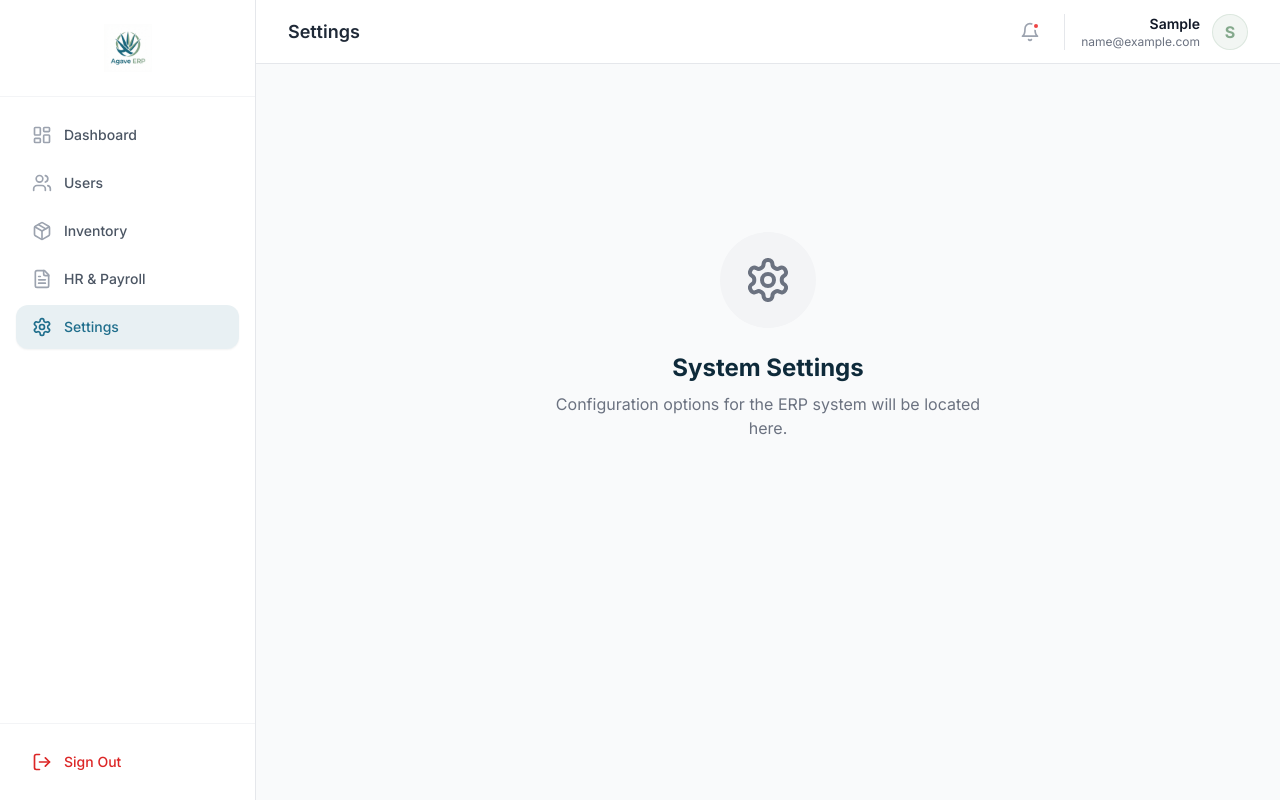
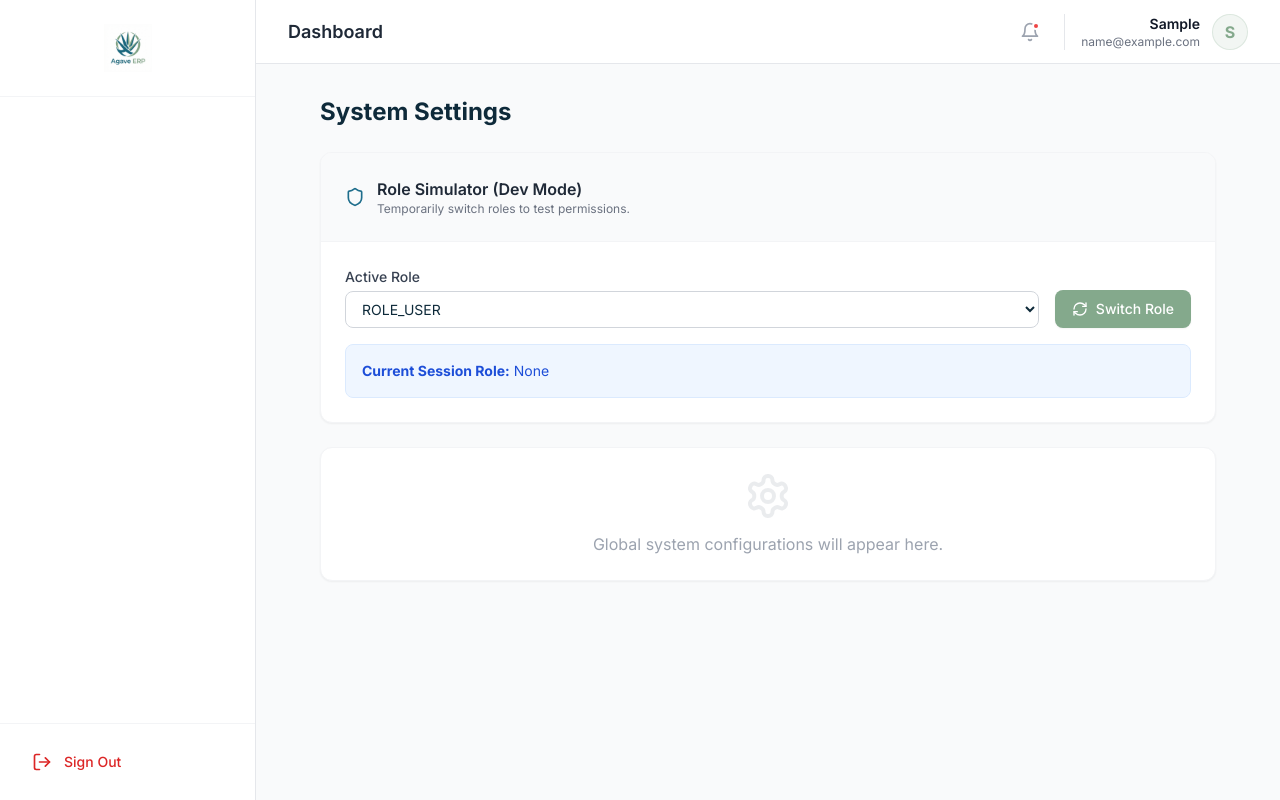
Before and after one commit to PabloSalazar333/agave-erp, a React (Vite) app in the folder frontend/: page /settings in a window 1280 px wide. Built offline with nearby package versions, Linux system fonts and the light colour scheme; sample sign-in values are in the browser's storage.

Commit message:
feat: Implement core application layout with role-based navigation, user authentication, and a settings page.

```diff
--- a/frontend/src/components/Layout.jsx
+++ b/frontend/src/components/Layout.jsx
@@ -7,14 +7,49 @@ const Layout = () => {
     const location = useLocation();
     const [isMobileMenuOpen, setIsMobileMenuOpen] = useState(false);
     const user = JSON.parse(localStorage.getItem('user') || '{}');
+    // Helper to check if user has ANY of the required roles
+    const hasRole = (allowedRoles) => {
+        if (!user.roles || user.roles.length === 0) return false;
+        // Super Admin has access to everything
+        if (user.roles.some(r => r.name === 'ROLE_SUPER_ADMIN')) return true;
+        return user.roles.some(r => allowedRoles.includes(r.name));
+    };
 
-    const navigation = [
-        { name: 'Dashboard', href: '/', icon: LayoutDashboard },
-        { name: 'Users', href: '/users', icon: Users },
-        { name: 'Inventory', href: '/inventory', icon: Package },
-        { name: 'HR & Payroll', href: '/hr', icon: FileText },
-        { name: 'Settings', href: '/settings', icon: Settings },
+    const allNavigation = [
+        {
+            name: 'Dashboard',
+            href: '/',
+            icon: LayoutDashboard,
+            allowed: ['ROLE_USER', 'ROLE_ADMIN', 'ROLE_FINANCE', 'ROLE_HR', 'ROLE_LOGISTICS', 'ROLE_SALES', 'ROLE_PURCHASING']
+        },
+        {
+            name: 'Users',
+            href: '/users',
+            icon: Users,
+            allowed: ['ROLE_ADMIN', 'ROLE_HR']
+        },
+        {
+            name: 'Inventory',
+            href: '/inventory',
+            icon: Package,
+            allowed: ['ROLE_LOGISTICS', 'ROLE_PURCHASING', 'ROLE_SALES', 'ROLE_FINANCE']
+        },
+        {
+            name: 'HR & Payroll',
+            href: '/hr',
+            icon: FileText,
+            allowed: ['ROLE_HR', 'ROLE_FINANCE', 'ROLE_ADMIN']
+        },
+        {
+            name: 'Settings',
+            href: '/settings',
+            icon: Settings,
+            allowed: ['ROLE_ADMIN']
+        },
     ];
+
+    // Filter navigation based on user roles
+    const navigation = allNavigation.filter(item => hasRole(item.allowed));
 
     const handleLogout = () => {
         localStorage.removeItem('token');
@@ -39,8 +74,8 @@ const Layout = () => {
                                 key={item.name}
                                 to={item.href}
                                 className={`flex items-center px-4 py-3 text-sm font-medium rounded-xl transition-all duration-200 ${isActive
-                                        ? 'bg-primary/10 text-primary shadow-sm'
-                                        : 'text-gray-600 hover:bg-gray-50 hover:text-dark'
+                                    ? 'bg-primary/10 text-primary shadow-sm'
+                                    : 'text-gray-600 hover:bg-gray-50 hover:text-dark'
                                     }`}
                             >
                                 <Icon className={`w-5 h-5 mr-3 ${isActive ? 'text-primary' : 'text-gray-400'}`} />
--- a/frontend/src/pages/Login.jsx
+++ b/frontend/src/pages/Login.jsx
@@ -131,7 +131,10 @@ const Login = () => {
                     <div className="mt-6 text-center">
                         <p className="text-sm text-gray-500">
                             Don&apos;t have an account?{' '}
-                            <a href="mailto:admin@agaveerp.com" className="font-medium text-primary hover:text-primary/80 transition-colors">
+                            <a
+                                href="mailto:admin@agaveerp.com?subject=Support%20Request%20-%20Agave%20ERP&body=Dear%20Administrator%2C%0A%0AI%20am%20requesting%20assistance%20with%20my%20Agave%20ERP%20account.%20Please%20advise.%0A%0AThank%20you."
+                                className="font-medium text-primary hover:text-primary/80 transition-colors"
+                            >
                                 Contact Administrator
                             </a>
                         </p>
--- a/frontend/src/pages/Settings.jsx
+++ b/frontend/src/pages/Settings.jsx
@@ -1,15 +1,86 @@
-import { Settings as SettingsIcon } from 'lucide-react';
+import { useState, useEffect } from 'react';
+import { Settings as SettingsIcon, Shield, RefreshCw } from 'lucide-react';
 
 const Settings = () => {
+    const [user, setUser] = useState(JSON.parse(localStorage.getItem('user') || '{}'));
+    const [selectedRole, setSelectedRole] = useState(user.roles && user.roles.length > 0 ? user.roles[0].name : 'ROLE_USER');
+
+    const availableRoles = [
+        'ROLE_SUPER_ADMIN',
+        'ROLE_ADMIN',
+        'ROLE_FINANCE',
+        'ROLE_COLLECTION',
+        'ROLE_HR',
+        'ROLE_LOGISTICS',
+        'ROLE_SALES',
+        'ROLE_PURCHASING',
+        'ROLE_USER'
+    ];
+
+    const handleRoleChange = (e) => {
+        setSelectedRole(e.target.value);
+    };
+
+    const applyRole = () => {
+        const updatedUser = {
+            ...user,
+            roles: [{ id: 999, name: selectedRole }] // Mocking the role object structure
+        };
+        localStorage.setItem('user', JSON.stringify(updatedUser));
+        setUser(updatedUser);
+        window.location.reload(); // Reload to refresh Sidebar permissions
+    };
+
     return (
-        <div className="flex flex-col items-center justify-center h-[60vh] text-center">
-            <div className="bg-gray-100 p-6 rounded-full mb-6">
-                <SettingsIcon className="w-12 h-12 text-gray-500" />
+        <div className="max-w-4xl mx-auto">
+            <h1 className="text-2xl font-bold text-dark mb-6">System Settings</h1>
+
+            {/* Role Simulator Card */}
+            <div className="bg-white rounded-xl shadow-sm border border-gray-100 overflow-hidden mb-6">
+                <div className="p-6 border-b border-gray-100 bg-gray-50 flex items-center">
+                    <Shield className="w-5 h-5 text-primary mr-3" />
+                    <div>
+                        <h2 className="font-semibold text-gray-800">Role Simulator (Dev Mode)</h2>
+                        <p className="text-xs text-gray-500">Temporarily switch roles to test permissions.</p>
+                    </div>
+                </div>
+                <div className="p-6">
+                    <div className="flex items-center gap-4">
+                        <div className="flex-1">
+                            <label className="block text-sm font-medium text-gray-700 mb-1">
+                                Active Role
+                            </label>
+                            <select
+                                value={selectedRole}
+                                onChange={handleRoleChange}
+                                className="block w-full pl-3 pr-10 py-2 text-base border-gray-300 focus:outline-none focus:ring-primary focus:border-primary sm:text-sm rounded-lg border bg-white"
+                            >
+                                {availableRoles.map((role) => (
+                                    <option key={role} value={role}>{role}</option>
+                                ))}
+                            </select>
+                        </div>
+                        <div className="flex-none pt-6">
+                            <button
+                                onClick={applyRole}
+                                className="flex items-center px-4 py-2 border border-transparent text-sm font-medium rounded-lg text-white bg-secondary hover:bg-secondary/90 transition-colors shadow-sm"
+                            >
+                                <RefreshCw className="w-4 h-4 mr-2" />
+                                Switch Role
+                            </button>
+                        </div>
+                    </div>
+                    <div className="mt-4 p-4 bg-blue-50 rounded-lg text-sm text-blue-700 border border-blue-100">
+                        <strong>Current Session Role:</strong> {user.roles && user.roles.length > 0 ? user.roles[0].name : 'None'}
+                    </div>
+                </div>
             </div>
-            <h2 className="text-2xl font-bold text-dark mb-2">System Settings</h2>
-            <p className="text-gray-500 max-w-md">
-                Configuration options for the ERP system will be located here.
-            </p>
+
+            {/* General Settings Placeholder */}
+            <div className="bg-white rounded-xl shadow-sm border border-gray-100 p-6 text-center text-gray-400">
+                <SettingsIcon className="w-12 h-12 mx-auto mb-3 opacity-20" />
+                <p>Global system configurations will appear here.</p>
+            </div>
         </div>
     );
 };
```
